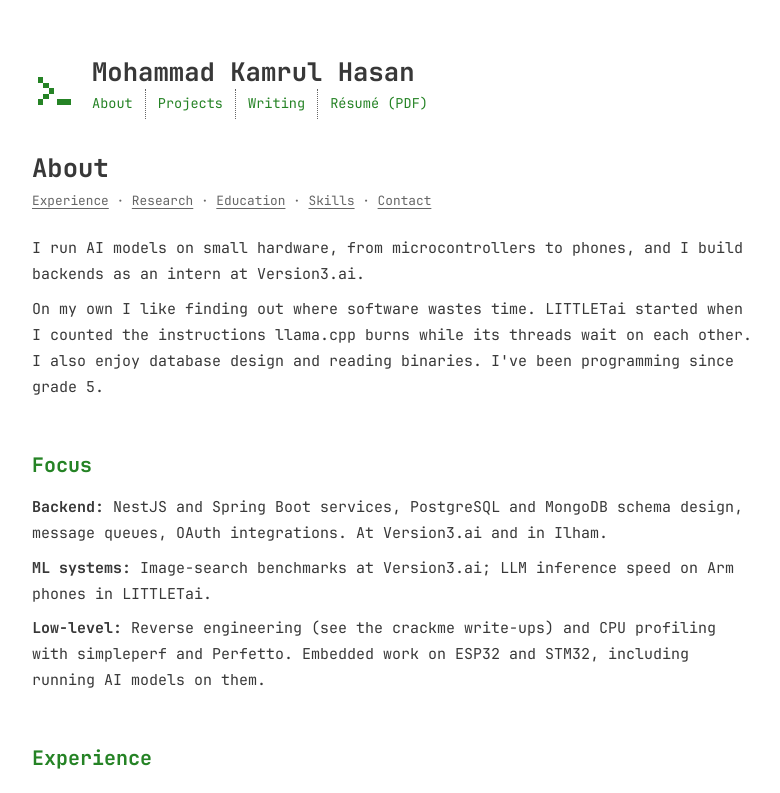
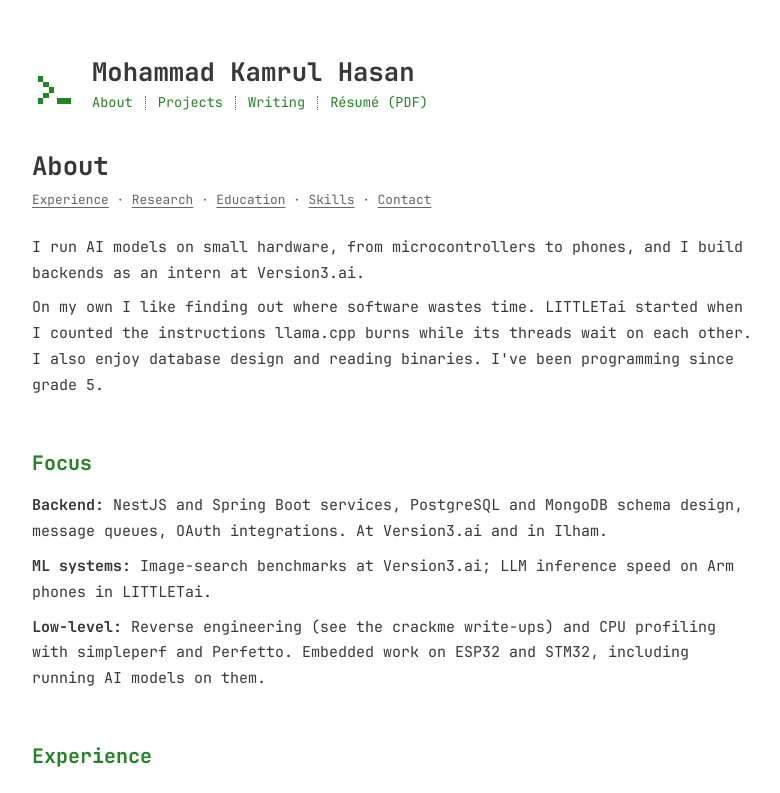
Before and after one commit to Kamrulhasan12345/kamrulhasan12345.github.io, an Astro site: page /about in a window 1280 px wide. Shown: the top 793 px of the page, without its empty margins (248-1028 px from the left). Built offline with nearby package versions, Linux system fonts and the light colour scheme; Astro itself is replaced by a stand-in of ours.

Commit message:
Rebuild résumé PDF without author position; shorter nav separators

```diff
--- a/src/components/Header.astro
+++ b/src/components/Header.astro
@@ -60,8 +60,11 @@ const Name = path === "/" ? "h1" : "p";
 		flex-wrap: wrap;
 	}
 	nav a {
-		padding: 0.2rem 0.75rem;
+		/* line-height 1 keeps the dotted separator to text height */
+		margin-block: 0.45rem;
+		padding: 0 0.75rem;
 		font-size: 0.85rem;
+		line-height: 1;
 		color: var(--accent);
 		text-decoration: none;
 		border-left: 1px dotted var(--text-muted);
```
Also changed, not shown: 1 other file.
